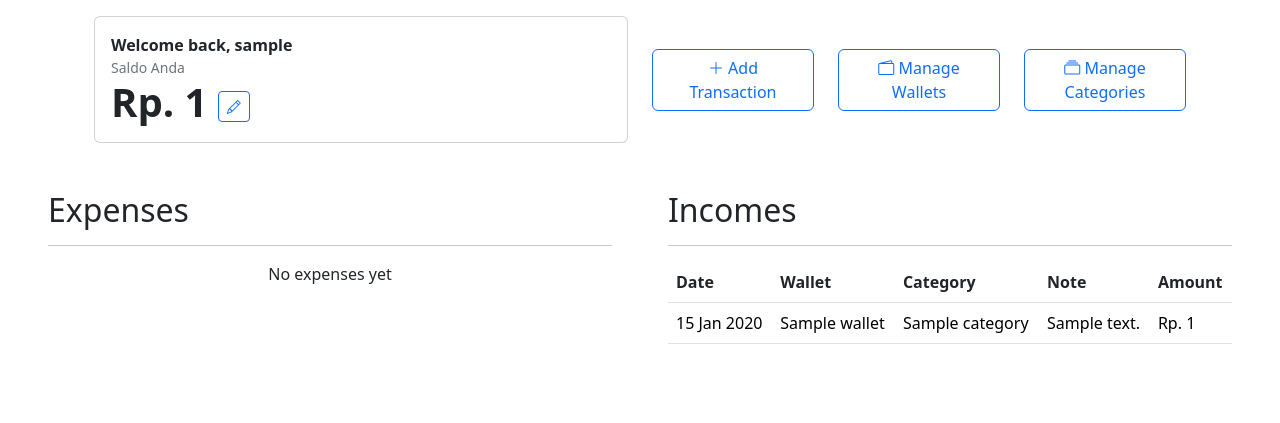
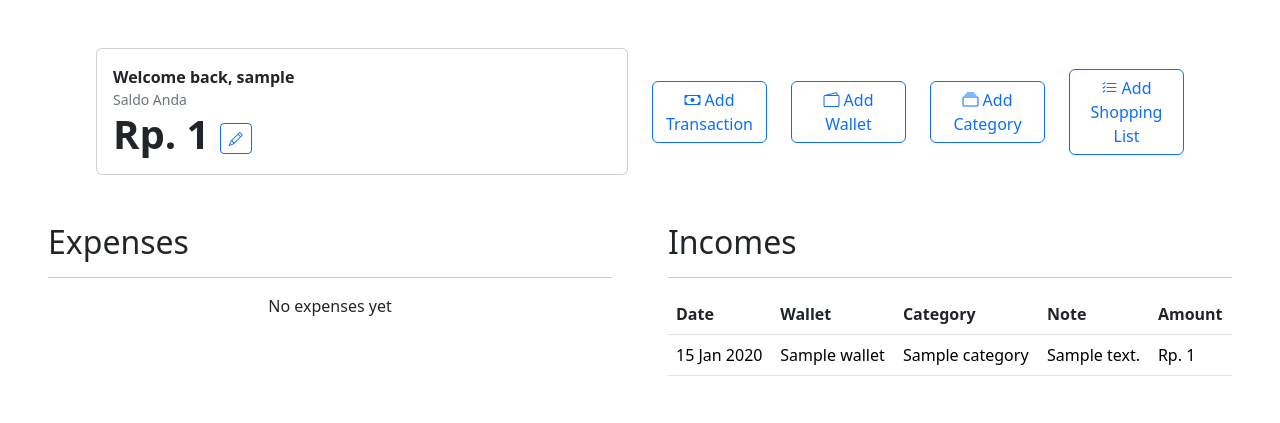
Before and after one commit to irfanalmsyah/SiBudi, a Django app: page / in a window 1280 px wide. Shown: the part 56-479 px from the top of the page. Run offline with Django 3.2, Linux system fonts and the light colour scheme; the first user in the database is signed in; tables that the repository leaves empty hold one stand-in row (Sample ...); some libraries are stand-ins or nearby versions.

Commit message:
add functional quick action button

```diff
--- /dev/null
+++ b/backend/templates/includes/modals/category.html
@@ -0,0 +1,24 @@
+<div class="modal fade" id="categoryModal" tabindex="-1" aria-labelledby="categoryModalLabel" aria-hidden="true">
+  <div class="modal-dialog modal-dialog-centered">
+    <div class="modal-content">
+      <form action="/category/" method="POST">
+        {% csrf_token %}
+        <div class="modal-header">
+          <h1 class="modal-title fs-5" id="categoryModalLabel">Add Category</h1>
+          <button type="button" class="btn-close" data-bs-dismiss="modal" aria-label="Close"></button>
+        </div>
+          <div class="modal-body">
+            <div class="row justify-content-center mb-3">
+                <div class="col-6">
+                    <input type="text" class="form-control" name="category_name" placeholder="New Category" required>
+                </div>
+            </div>
+          </div>
+          <div class="modal-footer">
+            <button type="button" class="btn btn-secondary" data-bs-dismiss="modal">Close</button>
+            <button type="submit" class="btn btn-primary" name="method" value="create">Save</button>
+          </div>
+      </form>
+    </div>
+  </div>
+</div>
--- /dev/null
+++ b/backend/templates/includes/modals/shoppinglist.html
@@ -0,0 +1,34 @@
+<div class="modal fade" id="shoppinglistModal" tabindex="-1" aria-labelledby="shoppinglistModalLabel" aria-hidden="true">
+    <div class="modal-dialog modal-dialog-centered modal-lg">
+      <div class="modal-content">
+        <form action="/shoppinglist/" method="POST">
+          {% csrf_token %}
+          <div class="modal-header">
+            <h1 class="modal-title fs-5" id="shoppinglistModalLabel">Add Shopping List</h1>
+            <button type="button" class="btn-close" data-bs-dismiss="modal" aria-label="Close"></button>
+          </div>
+            <div class="modal-body">
+              <div class="row justify-content-center mb-3">
+                  <div class="col-6">
+                      <input type="text" class="form-control" name="shoppinglist_note" placeholder="New Shopping List" required>
+                  </div>
+                  <div class="col-4">
+                    <select class="form-control" name="category">
+                        <option value="">Choose a category..</option>
+                        {%for category in categories%}
+                            <option value="{{ category.category_id }}">
+                            {{ category.category_name }}
+                            </option>
+                        {%endfor%}
+                    </select>
+                </div>
+              </div>
+            </div>
+            <div class="modal-footer">
+              <button type="button" class="btn btn-secondary" data-bs-dismiss="modal">Close</button>
+              <button type="submit" class="btn btn-primary" name="method" value="create">Save</button>
+            </div>
+        </form>
+      </div>
+    </div>
+  </div>
--- a/backend/templates/includes/modals/transaction.html
+++ b/backend/templates/includes/modals/transaction.html
@@ -1,7 +1,7 @@
 <div class="modal fade" id="transactionModal" tabindex="-1" aria-labelledby="transactionModalLabel" aria-hidden="true">
-    <div class="modal-dialog modal-dialog-centered modal-lg">
-      <div class="modal-content">
-        <form action="/transaction/" method="POST">
+  <div class="modal-dialog modal-dialog-centered modal-lg">
+    <div class="modal-content">
+      <form action="/transaction/" method="POST">
           {% csrf_token %}
           <div class="modal-header">
             <h1 class="modal-title fs-5" id="exampleModalLabel">Add Transaction</h1>
@@ -10,6 +10,7 @@
           <div class="modal-body">
             <div class="row justify-content-center">
               <div class="col text-center">
+
                 <div class="btn-group mb-3" role="group" aria-label="Basic radio toggle button group">
                     <input type="radio" class="btn-check" name="type" id="expense" value="expense" autocomplete="off" checked required>
                     <label class="btn btn-outline-primary" for="expense">Expense</label>
@@ -23,8 +24,10 @@
                   </div>
                 </div>
                 <div class="row">
+
                     <div class="col">
                         <div class="row mb-3">
+
                             <label for="nominal" class="col-sm-4 col-form-label ">Wallet</label>
                             <div class="col-sm-8 ">
                                 <select class="form-control" id="exampleFormControlSelect1" name="wallet">
@@ -35,6 +38,7 @@
                                       {%endfor%}
                                   </select>
                             </div>
+
                         </div>
                     </div>
                     <div class="col">
@@ -52,6 +56,7 @@
                             </div>
                         </div>
                     </div>
+
                 </div>
                 <div class="row">
                     <div class="col">
@@ -71,14 +76,15 @@
                         </div>
                     </div>
                 </div>
+
               </div>
             </div>
           </div>
           <div class="modal-footer">
-            <button class="btn btn-secondary" data-bs-dismiss="modal">Close</button>
+            <button type="button" class="btn btn-secondary" data-bs-dismiss="modal">Close</button>
             <button type="submit" class="btn btn-primary">Save</button>
           </div>
-        </form>
-      </div>
+      </form>
     </div>
   </div>
+</div>
--- /dev/null
+++ b/backend/templates/includes/modals/wallet.html
@@ -0,0 +1,27 @@
+<div class="modal fade" id="walletModal" tabindex="-1" aria-labelledby="walletModalLabel" aria-hidden="true">
+  <div class="modal-dialog modal-dialog-centered">
+    <div class="modal-content">
+      <form action="/wallet/" method="POST">
+        {% csrf_token %}
+        <div class="modal-header">
+          <h1 class="modal-title fs-5" id="categoryModalLabel">Add Wallet</h1>
+          <button type="button" class="btn-close" data-bs-dismiss="modal" aria-label="Close"></button>
+        </div>
+          <div class="modal-body">
+            <div class="row justify-content-center mb-3">
+                <div class="col-6">
+                    <input type="text" class="form-control" name="wallet_name" placeholder="New Wallet" required>
+                </div>
+                <div class="col-4">
+                  <input type="number" class="form-control" name="wallet_saldo" placeholder="Wallet Saldo" required>
+              </div>
+            </div>
+          </div>
+          <div class="modal-footer">
+            <button type="button" class="btn btn-secondary" data-bs-dismiss="modal">Close</button>
+            <button type="submit" class="btn btn-primary" name="method" value="create">Save</button>
+          </div>
+      </form>
+    </div>
+  </div>
+</div>
--- a/backend/templates/index.html
+++ b/backend/templates/index.html
@@ -4,8 +4,8 @@
 {% block content %}
   {% include 'includes/navbar.html' with dashboard='active' %}
 
-  <div class="container-md my-3 ">
-    <div class="container ">
+  <div class="m-5">
+    <div class="mx-5">
       <div class="row align-items-center">
           <div class="col">
               <div class="card">
@@ -19,19 +19,29 @@
           <div class="col text-center">
               <div class="row align-items-center">
                   <div class="col">
-                      <button class="btn btn-outline-primary" data-bs-toggle="modal" data-bs-target="#transactionModal"><i class="bi bi-plus-lg"></i> Add Transaction</button>
+                      <button type="button" class="btn btn-outline-primary" data-bs-toggle="modal" data-bs-target="#transactionModal">
+                        <i class="bi bi-cash"></i> Add Transaction
+                      </button>
                   </div>
                   <div class="col">
-                      <button class="btn btn-outline-primary"><i class="bi bi-wallet2"></i> Manage Wallets </i></button>
+                      <button type="button" class="btn btn-outline-primary" data-bs-toggle="modal" data-bs-target="#walletModal" ><i class="bi bi-wallet2"></i> Add Wallet</button>
                   </div>
                   <div class="col">
-                      <button class="btn btn-outline-primary"><i class="bi bi-collection"></i> Manage Categories </button>
+                      <button type="button" class="btn btn-outline-primary" data-bs-toggle="modal" data-bs-target="#categoryModal"><i class="bi bi-collection"></i> Add Category </button>
                   </div>
+                  <div class="col">
+                    <button type="button" class="btn btn-outline-primary" data-bs-toggle="modal" data-bs-target="#shoppinglistModal"><i class="bi bi-list-check"></i> Add Shopping List </button>
+                </div>
               </div>
           </div>
       </div>
     </div>
   </div>
-  {% include 'includes/modals/transaction.html' %}
+
+  {% include 'includes/modals/category.html' %}
+    {% include 'includes/modals/transaction.html' %}
+    {% include 'includes/modals/wallet.html' %}
+    {% include 'includes/modals/shoppinglist.html' %}
   {% include 'includes/transaction.html' %}
+
 {% endblock content %}
```
